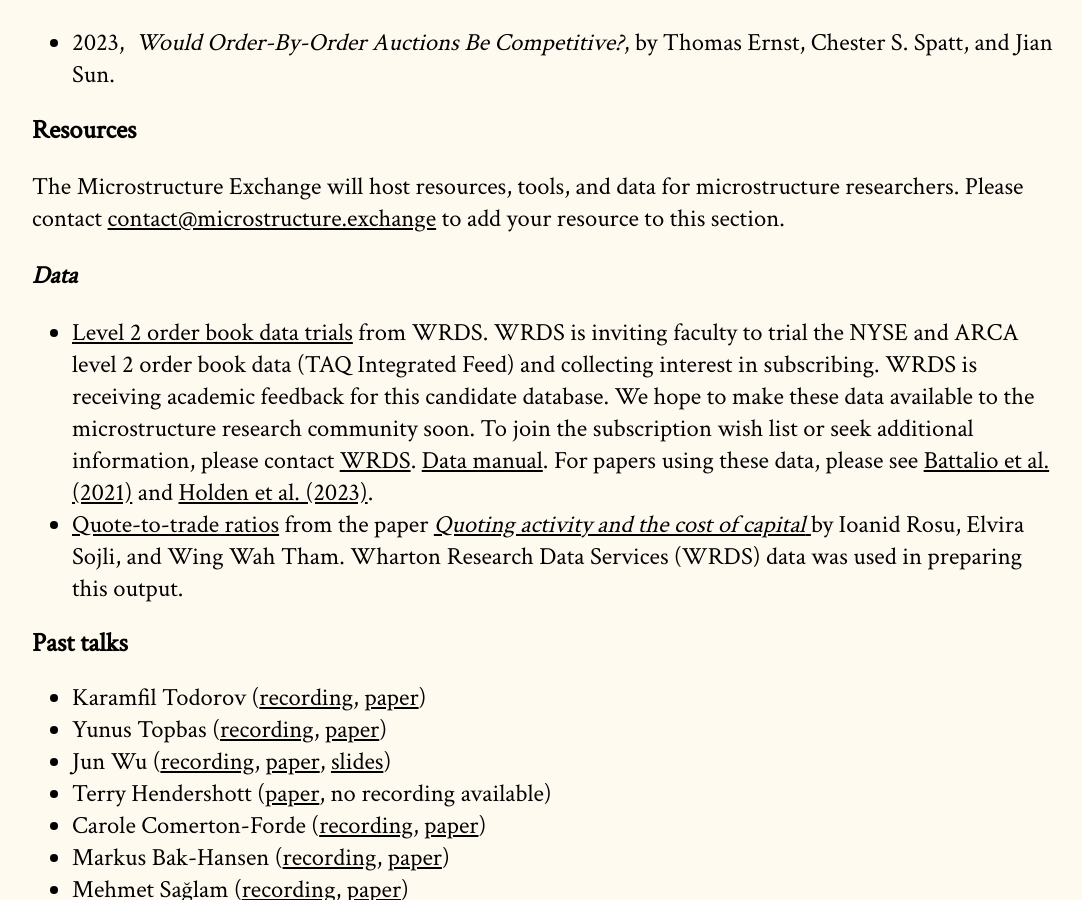
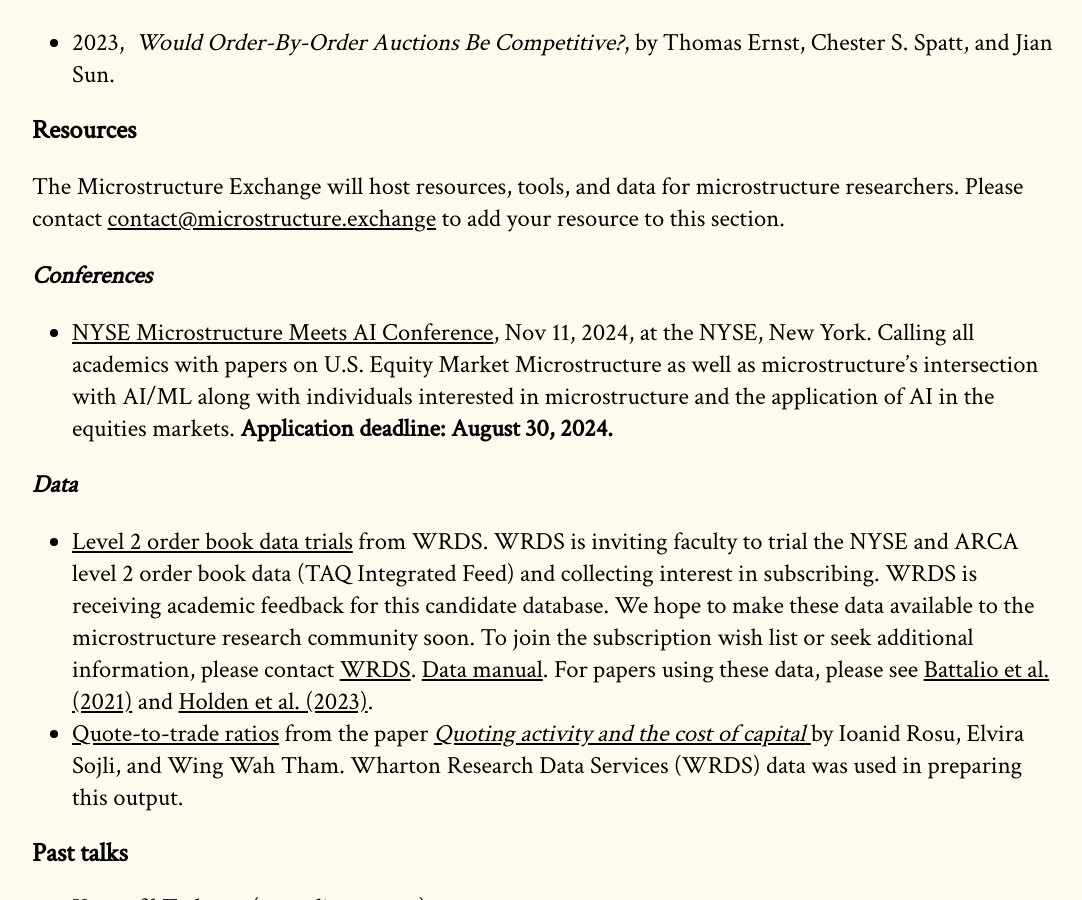
Before and after one commit to cpfiffer/microstructure.exchange, a Jekyll site: the page built from index.md, in a window 1280 px wide and 900 px high, scrolled down 2092 px. Shown: the whole window, without its empty margins (96-1178 px from the left). Built offline with Jekyll 4.4.1, drawn with Linux system fonts in a browser that asks for light colours; some web fonts are replaced.

Commit message:
Update index.md

```diff
--- a/index.md
+++ b/index.md
@@ -59,6 +59,9 @@ The Microstructure Exchange will host resources, tools, and data for microstruct
 
 <!-- ### Courses
 - [Market Microstructure Summer School](https://microstructure-course.com/), July 1-5, 2024, at Stockholm University. A one-week full-time intensive PhD level course taught by Thierry Foucault (HEC Paris) and Albert Menkveld (VU Amsterdam). This edition includes a guest lecture by Paul Milgrom (Stanford). Graduate students, faculty members, and advanced practitioners are invited to apply. **Application deadline: December 1, 2023.** -->
+
+### Conferences
+- [NYSE Microstructure Meets AI Conference](https://www.nyse.com/events/nyse-microstructure-meets-ai-conference), Nov 11, 2024, at the NYSE, New York. Calling all academics with papers on U.S. Equity Market Microstructure as well as microstructure’s intersection with AI/ML along with individuals interested in microstructure and the application of AI in the equities markets. **Application deadline: August 30, 2024.**
 
 ### Data
 
```
